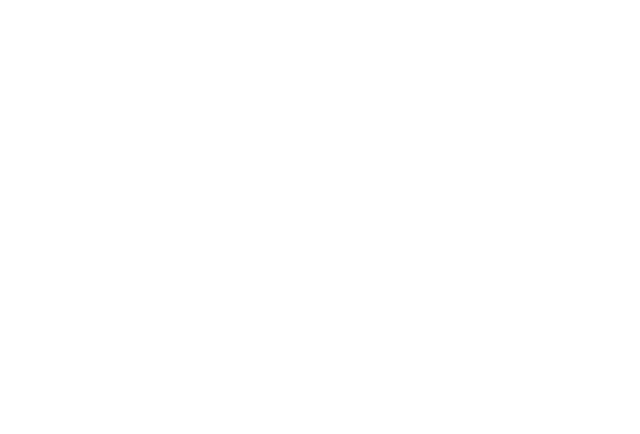
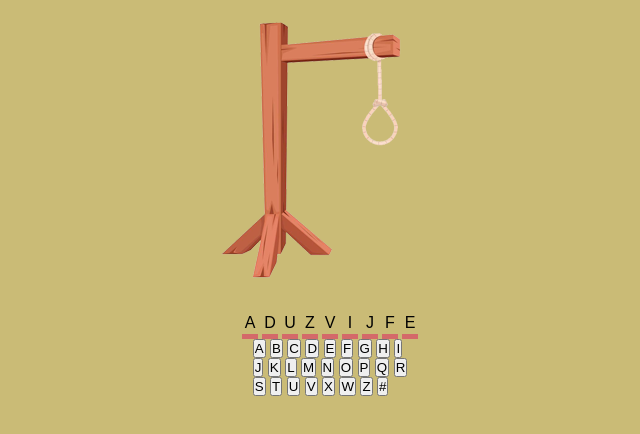
Before and after one commit to ViniciusEderman/HangmanGameWithJavaScript, a plain HTML site: page views/index.html in a window 1280 px wide. Shown: the whole page, without its empty margins (310-950 px from the left). Drawn offline with Linux system fonts and the light colour scheme; a web font is replaced by a local one.

Commit message:
update html and css

```diff
--- a/public/css/style.css
+++ b/public/css/style.css
@@ -1,9 +1,53 @@
+@import url('https://fonts.googleapis.com/css2?family=Akshar&display=swap');
+
 * {
     padding: 0;
     margin: 0;
     box-sizing: border-box;
 }
 
+body{
+    width: 100vw;
+    height: 90vh;
+    margin-top: 10px;
+    background-color: rgb(202, 187, 118);
+    font-family: 'Akshar', sans-serif;;
+}
+
+.container{
+    display: flex;
+    justify-content: center;
+    align-items: center;
+    flex-wrap: wrap;
+    flex-direction: column;
+}
+
 #image {
+    background-image: url(/views/img/forca00.png);
+    width: 234px;
+    height: 272px;
+    background-repeat: no-repeat;
+}
+
+#secret-word{
+    display: flex;
+    flex-direction: row;
+    justify-content: center;
+    align-items: center;
+    font-size: 1em;
+    margin-top: 30px;
+}
+
+.letters{
+    width: 16px;
+    text-align: center;
+    border-bottom: 5px solid #d46969;
+    color: rgb(2, 2, 2);
+    padding: 2px;
+    margin-left: 2px;
+    margin-right: 2px;
+}
+
+#keyboard{
 
 }
--- a/views/index.html
+++ b/views/index.html
@@ -5,6 +5,7 @@
     <meta charset="UTF-8">
     <meta http-equiv="X-UA-Compatible" content="IE=edge">
     <meta name="viewport" content="width=device-width, initial-scale=1.0">
+    <link rel="stylesheet" href="/public/css/style.css" media="screen">
     <title>HANGMAN GAME</title>
 </head>
 
@@ -14,10 +15,49 @@
 
         </div>
         <div id="secret-word">
-
+            <div class="letters">A</div>
+            <div class="letters">D</div>
+            <div class="letters">U</div>
+            <div class="letters">Z</div>
+            <div class="letters">V</div>
+            <div class="letters">I</div>
+            <div class="letters">J</div>
+            <div class="letters">F</div>
+            <div class="letters">E</div>
         </div>
         <div id="keyboard">
-
+            <div class="keys">
+                <button id="key-A">A</button>
+                <button id="key-B">B</button>
+                <button id="key-C">C</button>
+                <button id="key-D">D</button>
+                <button id="key-E">E</button>
+                <button id="key-F">F</button>
+                <button id="key-G">G</button>
+                <button id="key-H">H</button>
+                <button id="key-I">I</button>
+            </div>
+            <div>
+                <button id="key-J">J</button>
+                <button id="key-K">K</button>
+                <button id="key-L">L</button>
+                <button id="key-M">M</button>
+                <button id="key-N">N</button>
+                <button id="key-O">O</button>
+                <button id="key-P">P</button>
+                <button id="key-Q">Q</button>
+                <button id="key-R">R</button>
+            </div>
+            <div>
+                <button id="key-S">S</button>
+                <button id="key-T">T</button>
+                <button id="key-U">U</button>
+                <button id="key-V">V</button>
+                <button id="key-X">X</button>
+                <button id="key-W">W</button>
+                <button id="key-Z">Z</button>
+                <button id="btnRestart">#</button>
+            </div>
         </div>
         <div id="category">
 
```
Also changed, not shown: views/img/forca00.png (added), views/img/forca01.png (added), views/img/forca02.png (added), views/img/forca03.png (added), views/img/forca04.png (added), views/img/forca05.png (added), views/img/forca06.png (added).
